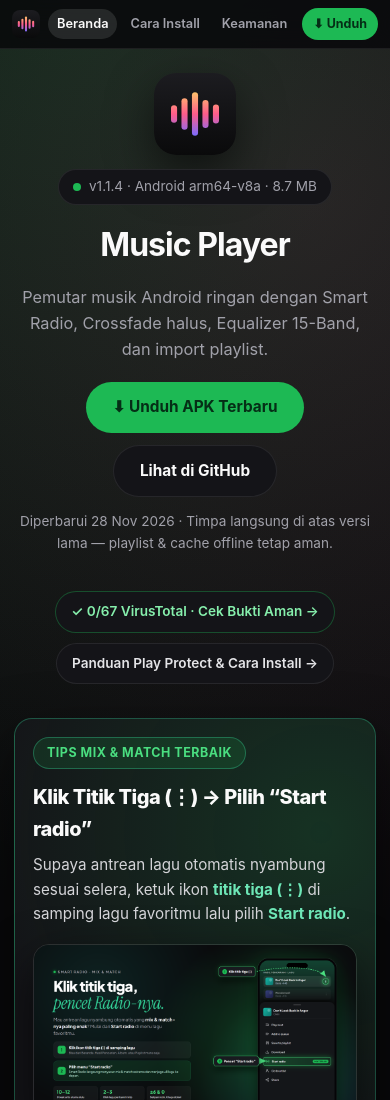
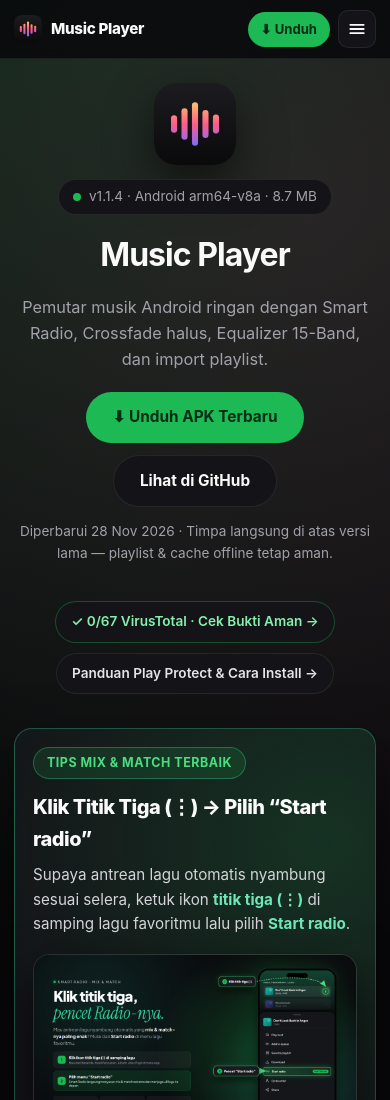
Before and after one commit to h3rwthme/Music-, a plain HTML site: page docs/index.html in a window 390 px wide. Shown: the top 1100 px of the page. Drawn offline with Linux system fonts and the light colour scheme.

Commit message:
Switch mobile navbar to clean 3-line hamburger dropdown menu

```diff
--- a/docs/cara-install.html
+++ b/docs/cara-install.html
@@ -5,22 +5,28 @@
   <meta name="viewport" content="width=device-width, initial-scale=1.0" />
   <title>Cara Install — Music Player</title>
   <link rel="icon" type="image/svg+xml" href="https://raw.githubusercontent.com/h3rwthme/Music-/main/assets/icon.svg" />
-  <link rel="stylesheet" href="style.css?v=2" />
+  <link rel="stylesheet" href="style.css?v=3" />
 </head>
 <body>
-  <header class="topnav">
+  <header class="topnav" id="topnav">
     <nav class="topnav__inner" aria-label="Navigasi utama">
       <a class="topnav__brand" href="index.html">
         <img src="https://raw.githubusercontent.com/h3rwthme/Music-/main/assets/icon.svg" alt="Music Player" />
         <span>Music Player</span>
       </a>
-      <div class="topnav__links">
+      <div class="topnav__links" id="nav-menu">
         <a href="index.html">Beranda</a>
         <a href="cara-install.html" class="is-active">Cara Install</a>
         <a href="keamanan.html">Keamanan</a>
         <a href="fitur.html">Fitur</a>
       </div>
-      <a class="topnav__cta" href="https://github.com/h3rwthme/Music-/releases/latest/download/music-player.apk">⬇ Unduh</a>
+      <div class="topnav__right">
+        <a class="topnav__cta" href="https://github.com/h3rwthme/Music-/releases/latest/download/music-player.apk">⬇ Unduh</a>
+        <button class="topnav__burger" type="button" aria-label="Buka menu" aria-expanded="false" aria-controls="nav-menu" onclick="const h=document.getElementById('topnav');const o=h.classList.toggle('is-open');this.setAttribute('aria-expanded',o);">
+          <svg class="icon-menu" viewBox="0 0 24 24" fill="none" stroke="currentColor" stroke-width="2.2" stroke-linecap="round"><line x1="4" y1="7" x2="20" y2="7"/><line x1="4" y1="12" x2="20" y2="12"/><line x1="4" y1="17" x2="20" y2="17"/></svg>
+          <svg class="icon-close" viewBox="0 0 24 24" fill="none" stroke="currentColor" stroke-width="2.2" stroke-linecap="round"><line x1="6" y1="6" x2="18" y2="18"/><line x1="18" y1="6" x2="6" y2="18"/></svg>
+        </button>
+      </div>
     </nav>
   </header>
 
--- a/docs/index.html
+++ b/docs/index.html
@@ -5,22 +5,28 @@
   <meta name="viewport" content="width=device-width, initial-scale=1.0" />
   <title>Music Player — Unduh APK Android Terbaru</title>
   <link rel="icon" type="image/svg+xml" href="https://raw.githubusercontent.com/h3rwthme/Music-/main/assets/icon.svg" />
-  <link rel="stylesheet" href="style.css?v=2" />
+  <link rel="stylesheet" href="style.css?v=3" />
 </head>
 <body>
-  <header class="topnav">
+  <header class="topnav" id="topnav">
     <nav class="topnav__inner" aria-label="Navigasi utama">
       <a class="topnav__brand" href="index.html">
         <img src="https://raw.githubusercontent.com/h3rwthme/Music-/main/assets/icon.svg" alt="Music Player" />
         <span>Music Player</span>
       </a>
-      <div class="topnav__links">
+      <div class="topnav__links" id="nav-menu">
         <a href="index.html" class="is-active">Beranda</a>
         <a href="cara-install.html">Cara Install</a>
         <a href="keamanan.html">Keamanan</a>
         <a href="fitur.html">Fitur</a>
       </div>
-      <a class="topnav__cta" href="https://github.com/h3rwthme/Music-/releases/latest/download/music-player.apk">⬇ Unduh</a>
+      <div class="topnav__right">
+        <a class="topnav__cta" href="https://github.com/h3rwthme/Music-/releases/latest/download/music-player.apk">⬇ Unduh</a>
+        <button class="topnav__burger" type="button" aria-label="Buka menu" aria-expanded="false" aria-controls="nav-menu" onclick="const h=document.getElementById('topnav');const o=h.classList.toggle('is-open');this.setAttribute('aria-expanded',o);">
+          <svg class="icon-menu" viewBox="0 0 24 24" fill="none" stroke="currentColor" stroke-width="2.2" stroke-linecap="round"><line x1="4" y1="7" x2="20" y2="7"/><line x1="4" y1="12" x2="20" y2="12"/><line x1="4" y1="17" x2="20" y2="17"/></svg>
+          <svg class="icon-close" viewBox="0 0 24 24" fill="none" stroke="currentColor" stroke-width="2.2" stroke-linecap="round"><line x1="6" y1="6" x2="18" y2="18"/><line x1="18" y1="6" x2="6" y2="18"/></svg>
+        </button>
+      </div>
     </nav>
   </header>
 
--- a/docs/style.css
+++ b/docs/style.css
@@ -92,6 +92,28 @@ body {
   transition: background 0.15s ease;
 }
 .topnav__cta:hover { background: var(--accent-hover); }
+.topnav__right {
+  display: inline-flex;
+  align-items: center;
+  gap: 8px;
+  flex-shrink: 0;
+}
+.topnav__burger {
+  display: none;
+  width: 38px;
+  height: 38px;
+  border-radius: 10px;
+  border: 1px solid var(--border);
+  background: var(--surface);
+  color: var(--text);
+  align-items: center;
+  justify-content: center;
+  cursor: pointer;
+}
+.topnav__burger svg { width: 20px; height: 20px; display: block; }
+.topnav__burger .icon-close { display: none; }
+.topnav.is-open .topnav__burger .icon-menu { display: none; }
+.topnav.is-open .topnav__burger .icon-close { display: block; }
 
 .wrap { max-width: 1040px; margin: 0 auto; padding: 36px 20px 72px; }
 .hero { text-align: center; display: flex; flex-direction: column; align-items: center; gap: 14px; }
@@ -336,11 +358,27 @@ h1 { font-size: clamp(2rem, 5vw, 3rem); letter-spacing: -0.03em; }
 footer { text-align: center; margin-top: 52px; color: var(--muted); font-size: 0.85rem; }
 footer a { color: var(--text); text-decoration: none; }
 
-@media (max-width: 640px) {
-  .topnav__inner { padding: 8px 12px; gap: 8px; }
-  .topnav__brand span { display: none; }
-  .topnav__links a { padding: 5px 9px; font-size: 0.8rem; }
-  .topnav__cta { padding: 6px 11px; font-size: 0.78rem; }
+@media (max-width: 720px) {
+  .topnav__inner { padding: 10px 14px; gap: 10px; flex-wrap: wrap; }
+  .topnav__burger { display: inline-flex; }
+  .topnav__links {
+    display: none;
+    order: 3;
+    width: 100%;
+    flex-direction: column;
+    align-items: stretch;
+    gap: 4px;
+    padding: 10px 0 4px;
+    border-top: 1px solid var(--border);
+    overflow: visible;
+  }
+  .topnav.is-open .topnav__links { display: flex; }
+  .topnav__links a {
+    padding: 11px 14px;
+    border-radius: 12px;
+    font-size: 0.94rem;
+  }
+  .topnav__cta { padding: 7px 13px; font-size: 0.82rem; }
   .wrap { padding: 24px 14px 56px; }
   .radio-spotlight, .panel { padding: 18px; border-radius: 18px; }
 }
```
Also changed, not shown: docs/fitur.html (+10 -4 lines), docs/keamanan.html (+10 -4 lines).
